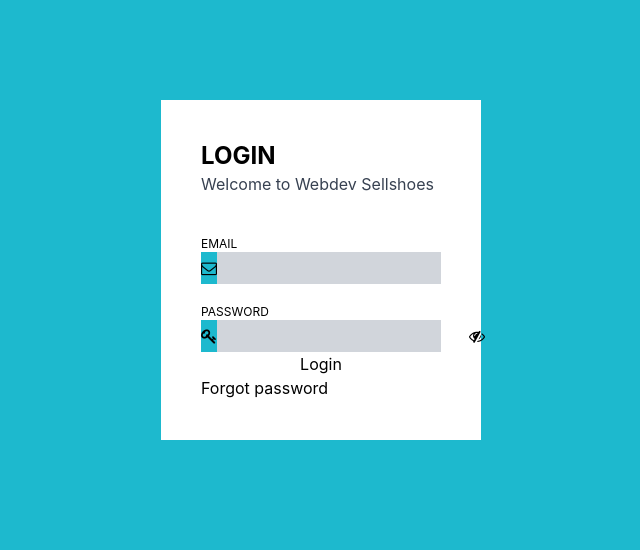
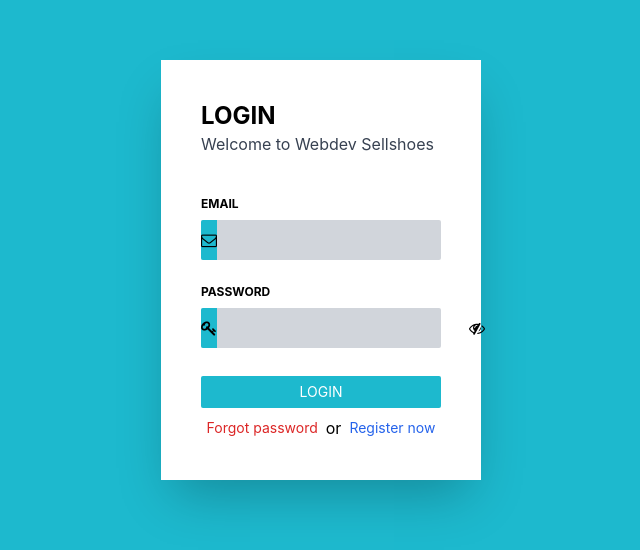
Before and after one commit to Phuc2003-vietnam/FE, a React (Create React App) app: page /login in a window 1280 px wide. Shown: the part 130-680 px from the top of the page, without its empty margins (319-959 px from the left). Built offline with nearby package versions, Linux system fonts and the light colour scheme; no server answers.

Commit message:
Finish UI of LoginPage and RegisterPage

```diff
--- a/src/pages/LoginPage/index.js
+++ b/src/pages/LoginPage/index.js
@@ -1,11 +1,43 @@
-import React from 'react';
+import React, { useState } from 'react';
+import { Link } from 'react-router-dom';
 
-import { Input } from 'antd';
+import { Spin } from 'antd';
+import { LoadingOutlined } from '@ant-design/icons';
 
 const LoginPage = () => {
+    const [Email, setEmail] = useState('');
+    const [Password, setPassword] = useState('');
+    const [HiddenPassword, setHiddenPassword] = useState(true);
+    const [IsLoading, setIsLoading] = useState(false);
+
+    const handleChangeEmail = (e) => {
+        const value = e.target.value;
+        setEmail(value);
+    };
+
+    const handleChangePassword = (e) => {
+        const value = e.target.value;
+        setPassword(value);
+    };
+
+    const toggleHiddenPassword = () => {
+        setHiddenPassword((preState) => !preState);
+    };
+
+    const handleLogin = async () => {
+        setIsLoading(true);
+        // TODO: Post Email and Password to BE
+
+        // TODO: handle Login fail
+
+        // TODO: get token (or userID) to userSlice
+
+        // TODO: navigate to HomePage (or another page)
+    };
+
     return (
         <div className="h-screen w-full flex items-center justify-center secondary-bg-color">
-            <div className="w-1/4 primary-bg-color">
+            <div className="relative w-1/4 primary-bg-color shadow-2xl">
                 <div className="flex flex-col m-10">
                     <div className="flex flex-col mb-10">
                         <label className="text-2xl font-bold">LOGIN</label>
@@ -13,33 +45,75 @@ const LoginPage = () => {
                             Welcome to Webdev Sellshoes
                         </label>
                     </div>
-                    <div className="flex flex-col mb-5">
-                        <label className="text-xs">EMAIL</label>
-                        <div className="flex flex-row bg-gray-300">
-                            <div className="flex items-center justify-center secondary-bg-color w-8 h-8">
+                    <div className="flex flex-col mb-6">
+                        <label className="text-xs font-bold mb-2">EMAIL</label>
+                        <div className="flex flex-row bg-gray-300 rounded-sm">
+                            <div className="flex items-center justify-center secondary-bg-color w-10 h-10 rounded-l-sm">
                                 <i className="fa fa-envelope-o" />
                             </div>
-                            <input className="bg-transparent flex-1 pl-1 focus:outline-none" />
+                            <input
+                                className="bg-transparent flex-1 pl-1 focus:outline-none"
+                                name="email"
+                                type="email"
+                                value={Email}
+                                onChange={handleChangeEmail}
+                            />
                         </div>
                     </div>
-                    <div className="flex flex-col">
-                        <label className="text-xs">PASSWORD</label>
-                        <div className="flex flex-row bg-gray-300">
-                            <div className="flex items-center justify-center secondary-bg-color w-8 h-8">
+                    <div className="flex flex-col mb-6">
+                        <label className="text-xs font-bold mb-2">
+                            PASSWORD
+                        </label>
+                        <div className="flex flex-row bg-gray-300 rounded-sm">
+                            <div className="flex items-center justify-center secondary-bg-color w-10 h-10 rounded-l-sm">
                                 <i className="fa fa-key" />
                             </div>
-                            <input className="bg-transparent flex-1 pl-1 focus:outline-none" />
+                            <input
+                                className="bg-transparent flex-1 pl-1 focus:outline-none"
+                                name="password"
+                                type={HiddenPassword ? 'password' : 'text'}
+                                value={Password}
+                                onChange={handleChangePassword}
+                            />
 
-                            <button className="bg-transparent h-8 w-8">
+                            <button
+                                className="bg-transparent h-10 w-10"
+                                onClick={toggleHiddenPassword}
+                            >
                                 <i className="fa fa-eye-slash" />
                             </button>
                         </div>
                     </div>
-                    <button>Login</button>
-                    <div>
-                        <label>Forgot password</label>
+                    <button
+                        className="text-sm h-8 w-full secondary-bg-color primary-color rounded-sm my-1"
+                        onClick={handleLogin}
+                    >
+                        LOGIN
+                    </button>
+                    <div className="mt-1 text-sm w-full flex flex-row items-center justify-center">
+                        <Link to={'#'}>
+                            <label className="text-red-600 hover:font-bold cursor-pointer">
+                                Forgot password
+                            </label>
+                        </Link>
+                        <label className="mx-2 text-base">or</label>
+                        <Link to={'/register'}>
+                            <label className="text-blue-600 hover:font-bold cursor-pointer">
+                                Register now
+                            </label>
+                        </Link>
                     </div>
                 </div>
+
+                {IsLoading && (
+                    <div className="absolute w-full h-full top-0 bg-gray-600/50 flex items-center justify-center">
+                        <Spin
+                            indicator={
+                                <LoadingOutlined style={{ fontSize: 50 }} />
+                            }
+                        />
+                    </div>
+                )}
             </div>
         </div>
     );
--- a/src/pages/RegisterPage/index.js
+++ b/src/pages/RegisterPage/index.js
@@ -1,7 +1,154 @@
-import React from 'react';
+import React, { useState } from 'react';
+import { Link } from 'react-router-dom';
+
+import { Spin } from 'antd';
+import { LoadingOutlined } from '@ant-design/icons';
 
 const RegisterPage = () => {
-    return <div>RegisterPage</div>;
+    const [Email, setEmail] = useState('');
+    const [Password, setPassword] = useState('');
+    const [RePassword, setRePassword] = useState('');
+    const [HiddenPassword, setHiddenPassword] = useState(true);
+    const [HiddenRePassword, setHiddenRePassword] = useState(true);
+    const [IsLoading, setIsLoading] = useState(false);
+
+    const handleChangeEmail = (e) => {
+        const value = e.target.value;
+        setEmail(value);
+    };
+
+    const handleChangePassword = (e) => {
+        const value = e.target.value;
+        setPassword(value);
+    };
+
+    const handleChangeRePassword = (e) => {
+        const value = e.target.value;
+        setRePassword(value);
+    };
+
+    const toggleHiddenPassword = () => {
+        setHiddenPassword((preState) => !preState);
+    };
+
+    const toggleHiddenRePassword = () => {
+        setHiddenRePassword((preState) => !preState);
+    };
+
+    const handleRegister = async () => {
+        setIsLoading(true);
+        // TODO: Post Email and Password to BE
+
+        // TODO: handle Login fail
+
+        // TODO: get token (or userID) to userSlice
+
+        // TODO: navigate to HomePage (or another page)
+    };
+
+    return (
+        <div className="h-screen w-full flex items-center justify-center secondary-bg-color">
+            <div className="relative w-1/4 primary-bg-color shadow-2xl">
+                <div className="flex flex-col m-10">
+                    <div className="flex flex-col mb-10">
+                        <label className="text-2xl font-bold">Register</label>
+                        <label className="text-gray-700">
+                            Welcome to Webdev Sellshoes
+                        </label>
+                    </div>
+                    <div className="flex flex-col mb-6">
+                        <label className="text-xs font-bold mb-2">EMAIL</label>
+                        <div className="flex flex-row bg-gray-300 rounded-sm">
+                            <div className="flex items-center justify-center secondary-bg-color w-10 h-10 rounded-l-sm">
+                                <i className="fa fa-envelope-o" />
+                            </div>
+                            <input
+                                className="bg-transparent flex-1 pl-1 focus:outline-none"
+                                name="email"
+                                type="email"
+                                value={Email}
+                                onChange={handleChangeEmail}
+                            />
+                        </div>
+                    </div>
+
+                    <div className="flex flex-col mb-6">
+                        <label className="text-xs font-bold mb-2">
+                            PASSWORD
+                        </label>
+                        <div className="flex flex-row bg-gray-300 rounded-sm">
+                            <div className="flex items-center justify-center secondary-bg-color w-10 h-10 rounded-l-sm">
+                                <i className="fa fa-key" />
+                            </div>
+                            <input
+                                className="bg-transparent flex-1 pl-1 focus:outline-none"
+                                name="password"
+                                type={HiddenPassword ? 'password' : 'text'}
+                                value={Password}
+                                onChange={handleChangePassword}
+                            />
+
+                            <button
+                                className="bg-transparent h-10 w-10"
+                                onClick={toggleHiddenPassword}
+                            >
+                                <i className="fa fa-eye-slash" />
+                            </button>
+                        </div>
+                    </div>
+
+                    <div className="flex flex-col mb-6">
+                        <label className="text-xs font-bold mb-2">
+                            RE-PASSWORD
+                        </label>
+                        <div className="flex flex-row bg-gray-300 rounded-sm">
+                            <div className="flex items-center justify-center secondary-bg-color w-10 h-10 rounded-l-sm">
+                                <i className="fa fa-key" />
+                            </div>
+                            <input
+                                className="bg-transparent flex-1 pl-1 focus:outline-none"
+                                name="password"
+                                type={HiddenRePassword ? 'password' : 'text'}
+                                value={RePassword}
+                                onChange={handleChangeRePassword}
+                            />
+
+                            <button
+                                className="bg-transparent h-10 w-10"
+                                onClick={toggleHiddenRePassword}
+                            >
+                                <i className="fa fa-eye-slash" />
+                            </button>
+                        </div>
+                    </div>
+
+                    <button
+                        className="text-sm h-8 w-full secondary-bg-color primary-color rounded-sm my-1"
+                        onClick={handleRegister}
+                    >
+                        SIGN UP
+                    </button>
+                    <div className="mt-1 text-sm w-full flex flex-row items-center justify-center">
+                        <Link to={'/login'}>
+                            <label className="text-blue-600 hover:font-bold cursor-pointer">
+                                Login now
+                            </label>
+                        </Link>
+                    </div>
+                </div>
+
+                {IsLoading && (
+                    <div className="absolute w-full h-full top-0 bg-gray-600/50 flex items-center justify-center">
+                        <Spin
+                            indicator={
+                                <LoadingOutlined style={{ fontSize: 50 }} />
+                            }
+                        />
+                    </div>
+                )}
+            </div>
+        </div>
+    );
 };
 
 export default RegisterPage;
```
Also changed, not shown: 1 other file (tests, documents, lock files or other folders).
